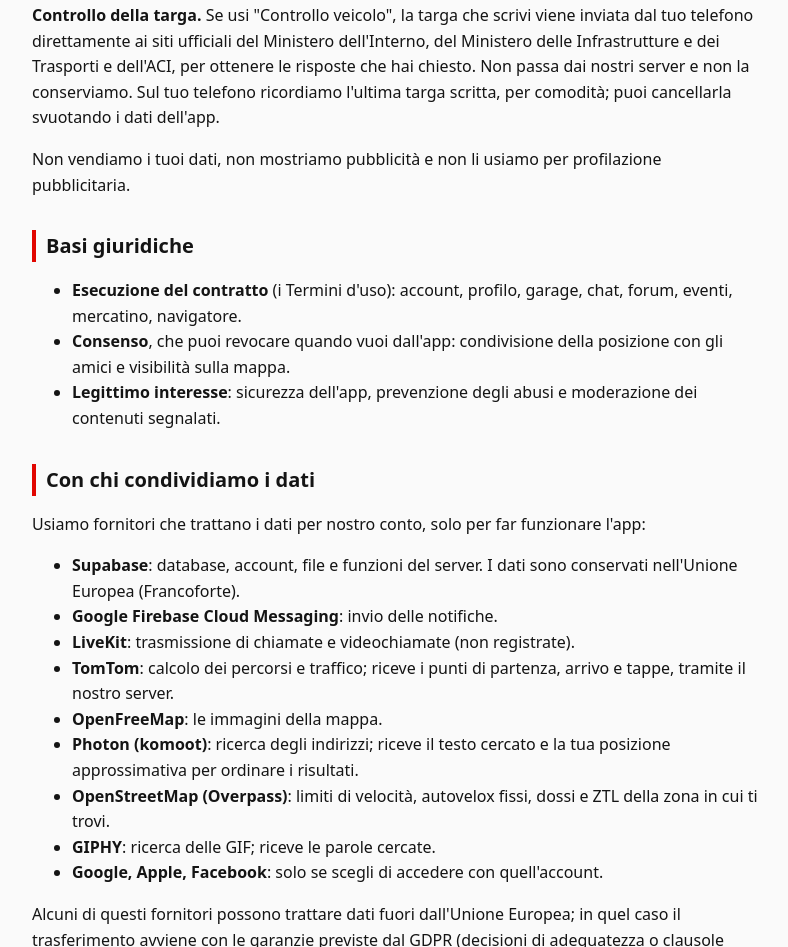
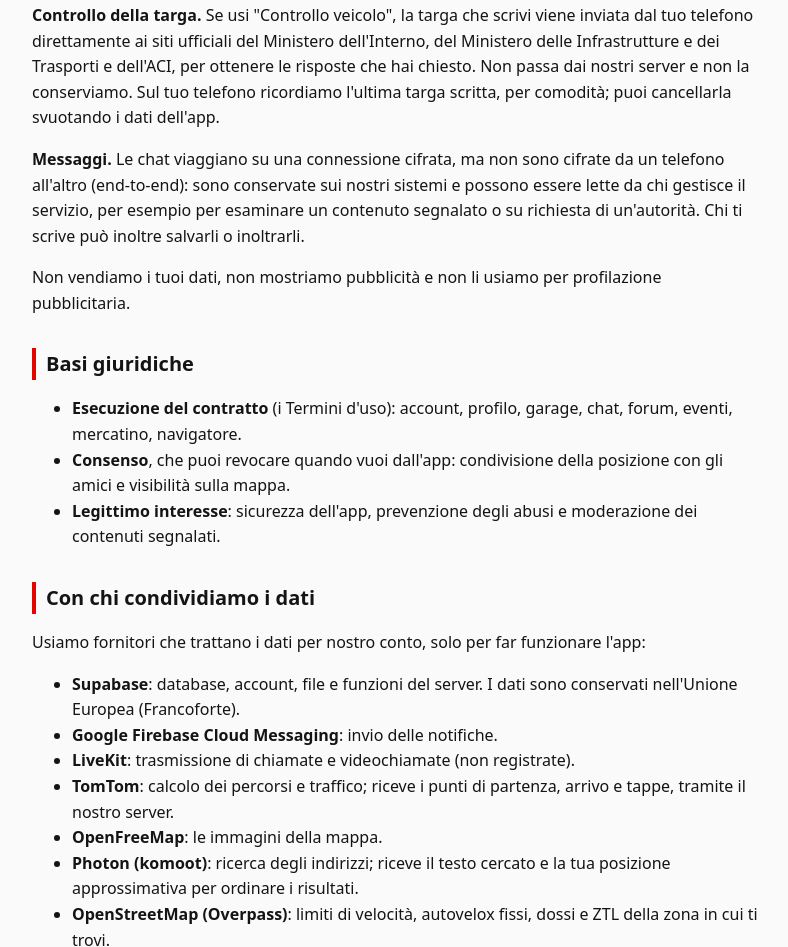
Before and after one commit to S7-Samuel-Livi/hyper7-legal, a plain HTML site: page privacy.html in a window 1280 px wide. Shown: the part 1303-2250 px from the top of the page, without its empty margins (244-1032 px from the left). Drawn offline with Linux system fonts and the light colour scheme.

Commit message:
Privacy: le chat non sono cifrate da un telefono all'altro
Co-Authored-By: Claude Sonnet 5.5 <noreply@anthropic.com>

```diff
--- a/privacy.html
+++ b/privacy.html
@@ -38,6 +38,7 @@ ai sensi del Regolamento (UE) 2016/679 (GDPR).</p>
 <p>Alcuni dati restano solo sul tuo telefono e non li riceviamo: le sessioni di telemetria e dei giri in pista
 (finché non le invii in chat), casa, lavoro, luoghi preferiti, il parcheggio e le mappe scaricate per l'uso offline.</p>
 <p><strong>Controllo della targa.</strong> Se usi "Controllo veicolo", la targa che scrivi viene inviata dal tuo telefono direttamente ai siti ufficiali del Ministero dell'Interno, del Ministero delle Infrastrutture e dei Trasporti e dell'ACI, per ottenere le risposte che hai chiesto. Non passa dai nostri server e non la conserviamo. Sul tuo telefono ricordiamo l'ultima targa scritta, per comodità; puoi cancellarla svuotando i dati dell'app.</p>
+<p><strong>Messaggi.</strong> Le chat viaggiano su una connessione cifrata, ma non sono cifrate da un telefono all'altro (end-to-end): sono conservate sui nostri sistemi e possono essere lette da chi gestisce il servizio, per esempio per esaminare un contenuto segnalato o su richiesta di un'autorità. Chi ti scrive può inoltre salvarli o inoltrarli.</p>
 <p>Non vendiamo i tuoi dati, non mostriamo pubblicità e non li usiamo per profilazione pubblicitaria.</p>
 
 <h2>Basi giuridiche</h2>
```
